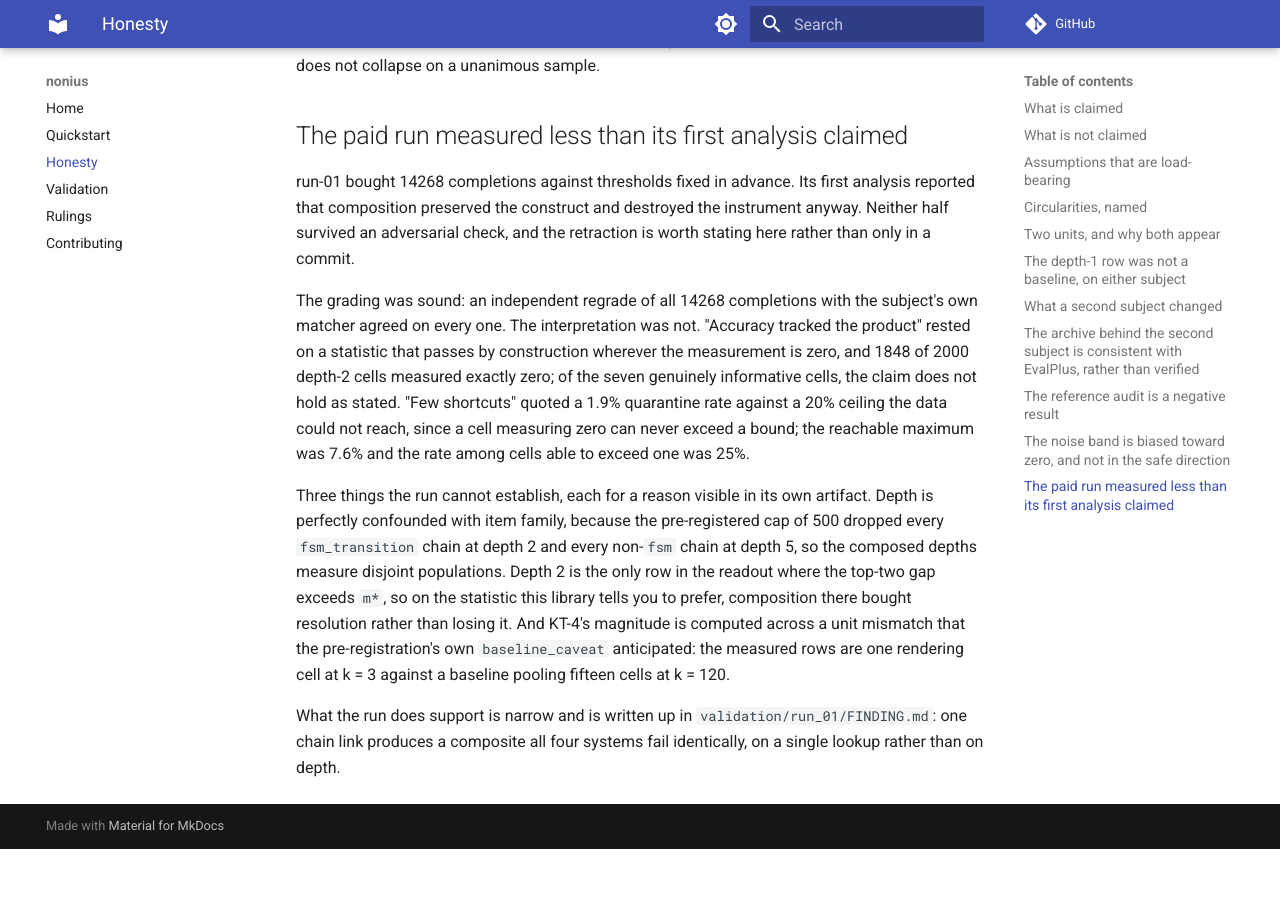
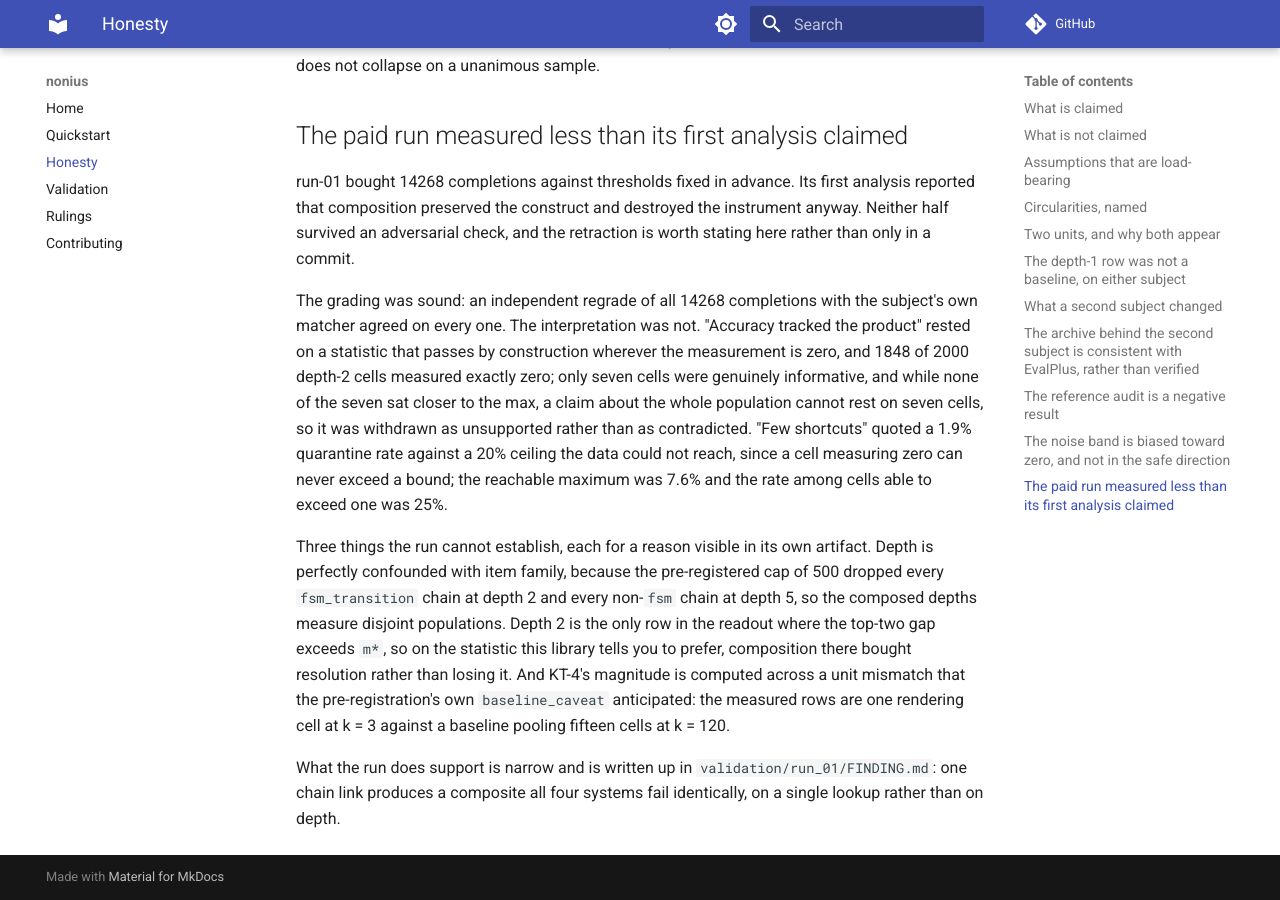
Before and after one commit to KurathSec/nonius, an MkDocs documentation site: the page built from docs/honesty.md, in a window 1280 px wide and 900 px high, scrolled down 5730 px. Built offline with MkDocs 1.6.1 and Material for MkDocs 9.7.7, drawn with Linux system fonts in a browser that asks for light colours; comment, search, counter and statistics services are not loaded; before the commit the page ends 6579 px from its top, so only the background shows below that.

Commit message:
honesty: say what the seven informative cells actually license
The retraction paragraph said "of the seven genuinely informative cells, the claim does
not hold as stated", which reads as the seven contradicting the product claim. The
artifact says otherwise: results.json's informative-cells block records closer_to_max = 0,
so none of the seven sat closer to the max. What the seven cells license is narrower in a
different way: a claim about the whole population cannot rest on seven cells, so the
headline was withdrawn as unsupported rather than as contradicted. Code wins over prose;
the prose now says what the artifact says.

```diff
--- a/docs/honesty.md
+++ b/docs/honesty.md
@@ -241,8 +241,10 @@ rather than only in a commit.
 The grading was sound: an independent regrade of all 14268 completions with the subject's
 own matcher agreed on every one. The interpretation was not. "Accuracy tracked the
 product" rested on a statistic that passes by construction wherever the measurement is
-zero, and 1848 of 2000 depth-2 cells measured exactly zero; of the seven genuinely
-informative cells, the claim does not hold as stated. "Few shortcuts" quoted a 1.9%
+zero, and 1848 of 2000 depth-2 cells measured exactly zero; only seven cells were
+genuinely informative, and while none of the seven sat closer to the max, a claim about
+the whole population cannot rest on seven cells, so it was withdrawn as unsupported
+rather than as contradicted. "Few shortcuts" quoted a 1.9%
 quarantine rate against a 20% ceiling the data could not reach, since a cell measuring zero
 can never exceed a bound; the reachable maximum was 7.6% and the rate among cells able to
 exceed one was 25%.
```
